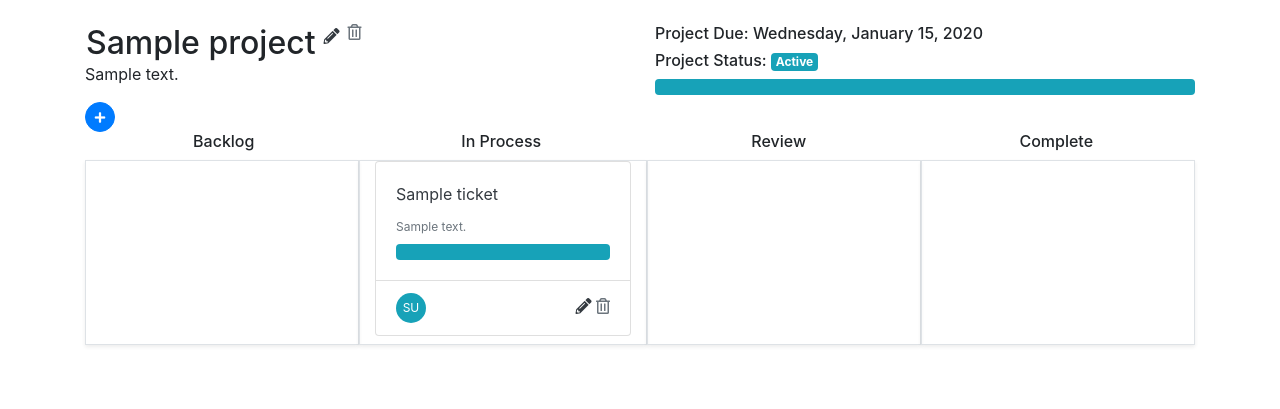
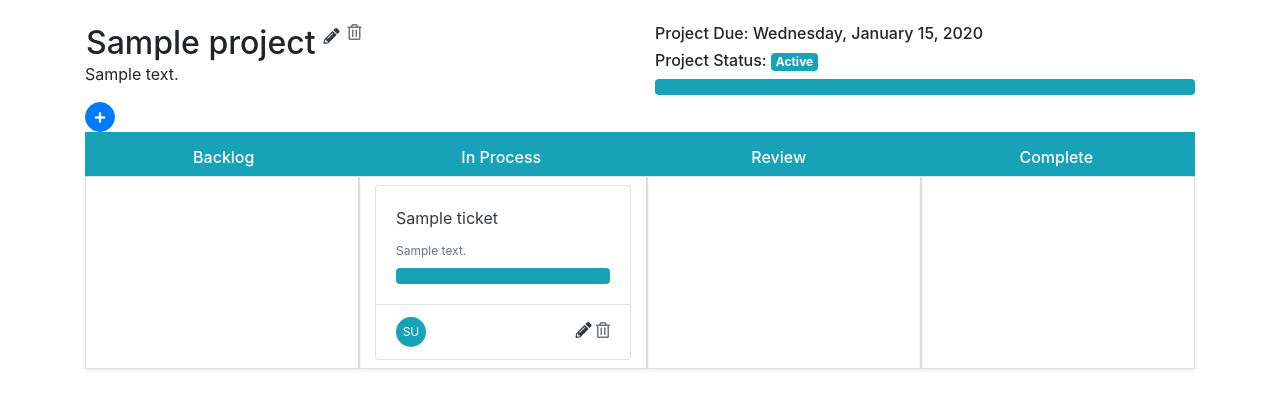
Before and after one commit to kellymorin/check_mate, a Django app: page /projects/1 in a window 1280 px wide. Shown: the part 56-465 px from the top of the page. Run offline with Django 3.2, Linux system fonts and the light colour scheme; a user stored in the database is signed in; tables that the repository leaves empty hold one stand-in row (values such as "Sample post"); parts of the project's set-up code (start-up, migrations or seed data) failed here and were passed over; some libraries are stand-ins or nearby versions.

Commit message:
Formatting projects and project details

```diff
--- a/check_mate/templates/project_details.html
+++ b/check_mate/templates/project_details.html
@@ -21,51 +21,64 @@
 {% endif %}
 
 <div class="container">
-<div class="row">
-  <div class="col flex-column text-center space-around">
+  {% if tickets %}
+  <div class="row bg-info pt-3">
+    <div class="col text-white flex-column text-center space-around">
     <h6 >Backlog</h6>
   </div>
-  <div class="col flex-column text-center">
+    <div class="col text-white flex-column text-center">
     <h6>In Process</h6>
   </div>
-  <div class="col text-center flex-column">
+    <div class="col text-white text-center flex-column">
     <h6>Review</h6>
   </div>
-  <div class="col text-center flex-column">
+    <div class="col text-white text-center flex-column">
     <h6>Complete</h6>
   </div>
 </div>
 
 <div class="row">
-  <div class="col border shadow-sm">
+    <div class="col border shadow-sm pt-2">
     {% for ticket in tickets %}
       {% if ticket.ticket_status == "Not Started" %}
           {% ticket_card ticket.id False %}
       {% endif %}
     {% endfor %}
   </div>
-  <div class="col border shadow-sm">
+    <div class="col border shadow-sm pt-2">
     {% for ticket in tickets %}
       {% if ticket.ticket_status == "Active" %}
           {% ticket_card ticket.id False %}
       {% endif %}
     {% endfor %}
   </div>
-  <div class="col border shadow-sm">
+    <div class="col border shadow-sm pt-2">
     {% for ticket in tickets %}
       {% if ticket.ticket_status == "Ready for Review" %}
           {% ticket_card ticket.id False %}
       {% endif %}
     {% endfor %}
   </div>
-  <div class="col border shadow-sm">
+    <div class="col border shadow-sm pt-2">
     {% for ticket in tickets %}
       {% if ticket.ticket_status == "Complete" %}
           {% ticket_card ticket.id False %}
       {% endif %}
     {% endfor %}
     </div>
+  </div>
+  {% else %}
+    <div class="jumbotron">
+      <h1 class="display-4">No Tickets for {{project_detail.project_name}}</h1>
+      <p class="lead">Add new tickets for this project</p>
+      <form action="{% url 'check_mate:ticket_add'%}" method="POST">
+          {% csrf_token %}
+          <button type="submit" class="btn btn-primary btn-lg"> Add Tickets</button>
+          <input type="hidden" name="project" value="{{project_detail.id}}"/>
+          <input type="hidden" name="first_request"/>
+        </form>
+    </div>
 
-  </div>
+  {% endif %}
 </div>
 {% endblock content %}
```
Also changed, not shown: check_mate/templates/projects.html (+5 -3 lines).
